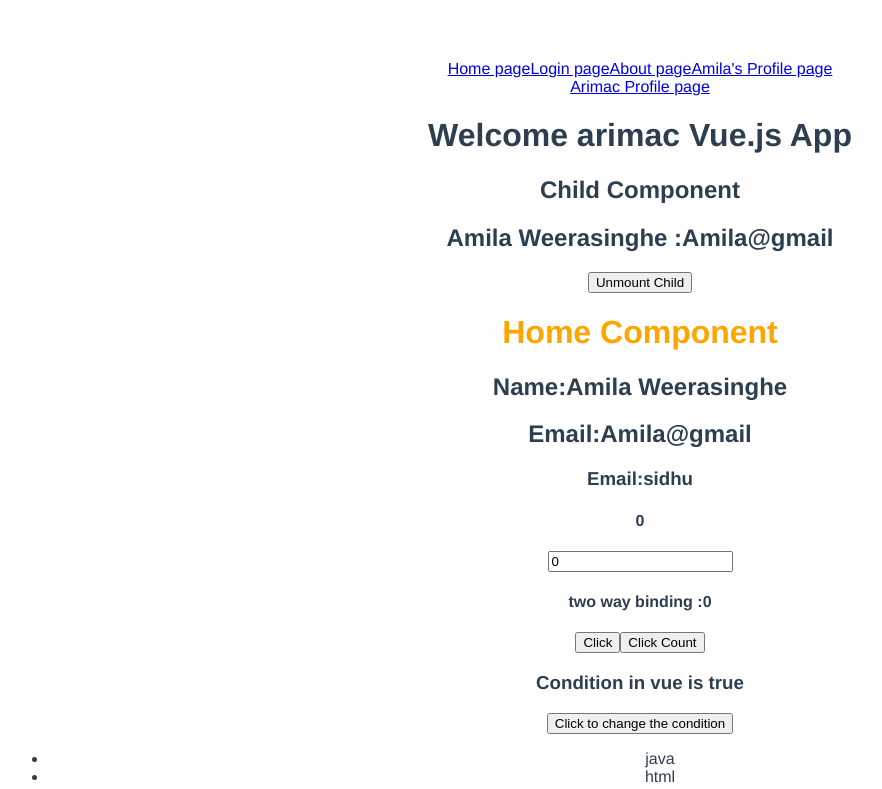
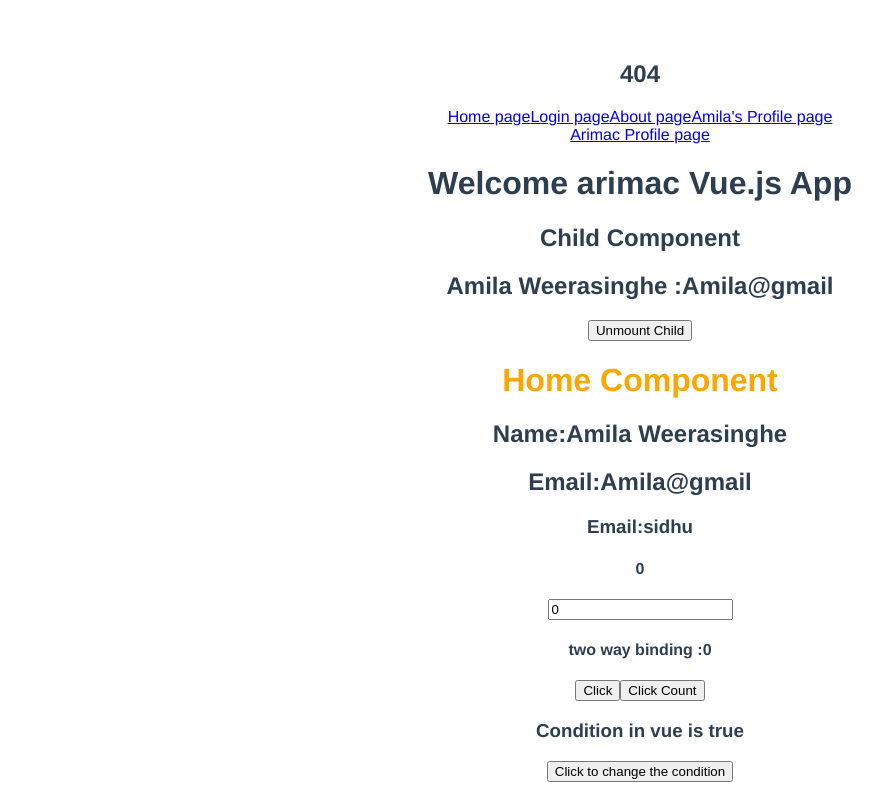
Before and after one commit to AmilaWeerasinghe/dive-into-vue-js, a Vue app in the folder blog/: page / in a window 1280 px wide. Shown: the top 789 px of the page, without its empty margins (0-882 px from the left). Built offline with nearby package versions, Linux system fonts and the light colour scheme.

Commit message:
404 Not found

```diff
--- /dev/null
+++ b/blog/src/components/PageNotFound.vue
@@ -0,0 +1,9 @@
+<template>
+  <h2>404</h2>
+</template>
+
+<script>
+export default {
+  name: "PageNotFound",
+};
+</script>
--- a/blog/src/routes.js
+++ b/blog/src/routes.js
@@ -4,6 +4,7 @@ import Home from './components/Home.vue'
 import Login from './components/Login.vue'
 import About from './components/About.vue'
 import Profile from './components/Profile.vue'
+import PageNotFound from './components/PageNotFound.vue'
 
 const routes=[
     {
@@ -26,6 +27,11 @@ const routes=[
         path:'/profile/:name',
         component:Profile
     },
+    {
+        name:"PageNotFound",
+        path:'/:pathMatch(.*)*',
+        component:PageNotFound
+    },
 ]
 
 const router=createRouter({
```
